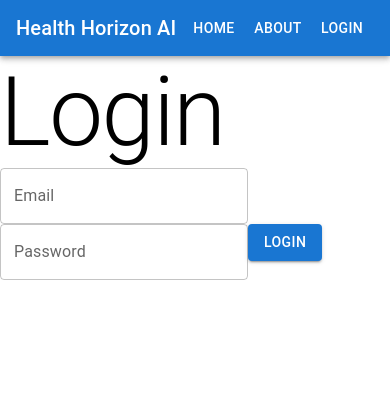
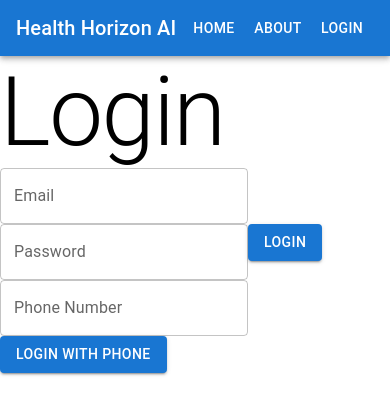
Before and after one commit to tannerhelton/EECS581, a React (Create React App) app in the folder frontend/: page /login in a window 390 px wide. Shown: the top 414 px of the page. Built offline with nearby package versions, Linux system fonts and the light colour scheme; no server answers.

Commit message:
add phone login

```diff
--- a/frontend/src/screens/UnAuth/LoginPage.js
+++ b/frontend/src/screens/UnAuth/LoginPage.js
@@ -1,19 +1,52 @@
 import React, { useState } from "react";
 import { Button, TextField, Typography } from "@mui/material";
-import { getAuth, signInWithEmailAndPassword } from "firebase/auth";
+import {
+  getAuth,
+  signInWithEmailAndPassword,
+  RecaptchaVerifier,
+  signInWithPhoneNumber,
+} from "firebase/auth";
 
 const LoginPage = () => {
   const [email, setEmail] = useState("");
   const [password, setPassword] = useState("");
+  const [phone, setPhone] = useState("");
+  const [confirmationResult, setConfirmationResult] = useState(null);
 
   const handleLogin = async (e) => {
     e.preventDefault();
     const auth = getAuth();
     try {
       await signInWithEmailAndPassword(auth, email, password);
-      // Navigate to Chatbot page or wherever you want
+      // Navigate to another page or whatever you want
     } catch (error) {
       console.error("Login Failed:", error);
+    }
+  };
+
+  const handlePhoneLogin = async () => {
+    const auth = getAuth();
+    const recaptchaVerifier = new RecaptchaVerifier("recaptcha-container");
+
+    try {
+      const confirmation = await signInWithPhoneNumber(
+        auth,
+        phone,
+        recaptchaVerifier
+      );
+      setConfirmationResult(confirmation);
+      // Then, ask the user to enter the verification code
+    } catch (error) {
+      console.error("Phone Login Failed:", error);
+    }
+  };
+
+  const confirmCode = async (code) => {
+    try {
+      await confirmationResult.confirm(code);
+      // Navigate to another page or whatever you want
+    } catch (error) {
+      console.error("Code confirmation Failed:", error);
     }
   };
 
@@ -38,6 +71,26 @@ const LoginPage = () => {
           Login
         </Button>
       </form>
+
+      <div id="recaptcha-container"></div>
+      <TextField
+        label="Phone Number"
+        variant="outlined"
+        value={phone}
+        onChange={(e) => setPhone(e.target.value)}
+      />
+      <Button variant="contained" color="primary" onClick={handlePhoneLogin}>
+        Login with Phone
+      </Button>
+      {confirmationResult && (
+        <div>
+          <TextField
+            label="Verification Code"
+            variant="outlined"
+            onChange={(e) => confirmCode(e.target.value)}
+          />
+        </div>
+      )}
     </div>
   );
 };
```
